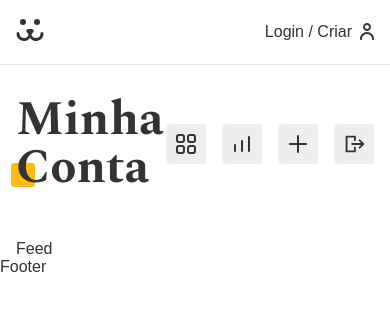
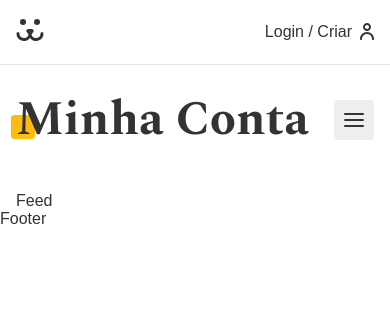
Before and after one commit to joaovitorpagani99/Projeto-React-Dog, a React (Create React App) app: page /conta in a window 390 px wide. Shown: the top 310 px of the page. Built offline with nearby package versions, Linux system fonts and the light colour scheme.

Commit message:
:sparkles: feat: adicionando menu mobile

```diff
--- a/src/Components/User/UserHeaderNav.js
+++ b/src/Components/User/UserHeaderNav.js
@@ -1,17 +1,41 @@
 import React from "react";
-import { NavLink } from "react-router-dom";
+import { NavLink, useLocation } from "react-router-dom";
 import { UserContext } from "../../UseContext";
 import { ReactComponent as MinhasFotos } from "../../Assets/feed.svg";
 import { ReactComponent as AdicionarFoto } from "../../Assets/adicionar.svg";
 import { ReactComponent as Estatisticas } from "../../Assets/estatisticas.svg";
 import { ReactComponent as Sair } from "../../Assets/sair.svg";
 import styles from "./UserHeaderNav.module.css";
+import useMedia from "../../Hooks/useMedia";
 
 const UserHeaderNav = () => {
   const { userLogout } = React.useContext(UserContext);
-  const [mobile, setMobile] = React.useState(null);
+  const mobile = useMedia("(max-width: 40rem)");
+  const [mobileMenu, setMobileMenu] = React.useState(false);
+
+  const {pathName} = useLocation();
+
+  React.useEffect(() => {
+    setMobileMenu(false);
+  }, [pathName]);
+
   return (
-    <nav className={styles.nav}>
+    <>
+      {mobile && (
+        <button
+          aria-label="Menu"
+          className={`${styles.mobileButton}  ${
+            mobileMenu && styles.mobileButtonActive
+          }`}
+          onClick={() => setMobileMenu(!mobileMenu)}
+        ></button>
+      )}
+
+      <nav
+        className={`${mobile ? styles.navMobile : styles.nav} ${
+          mobileMenu && styles.navMobileActive
+        }`}
+      >
         <NavLink to="/conta" end activeClassName={styles.active}>
           <MinhasFotos />
           {mobile && "Minhas Fotos"}
@@ -29,6 +53,7 @@
           {mobile && "Sair"}
         </button>
       </nav>
+    </>
   );
 };
 
--- a/src/Components/User/UserHeaderNav.module.css
+++ b/src/Components/User/UserHeaderNav.module.css
@@ -7,7 +7,7 @@
 .nav a,
 .nav button {
   background: #eee;
-    border-radius: .2rem;
+  border-radius: 0.2rem;
   height: 40px;
   width: 40px;
   display: flex;
@@ -38,3 +38,93 @@
 .nav a.active svg > * {
   fill: #fb1;
 }
+
+.mobileButton {
+  background: #eee;
+  border-radius: 0.2rem;
+  height: 40px;
+  padding: 0px;
+  width: 40px;
+  display: flex;
+  align-items: center;
+  justify-content: center;
+  border: 1px solid transparent;
+  transition: 0.1s;
+  cursor: pointer;
+}
+
+.mobileButton::after {
+  content: "";
+  display: block;
+  width: 1.2rem;
+  height: 2px;
+  border-radius: 2px;
+  background: currentColor;
+  box-shadow: 0 6px currentColor, 0 -6px currentColor;
+  transition: 0.2s;
+}
+
+.mobileButton:focus,
+.mobileButton:hover,
+.mobileButtonActive {
+  background: white;
+  box-shadow: 0 0 0 3px #eee;
+  border-color: #333;
+  outline: none;
+  box-shadow: 0 0 0 3px #fea;
+  color: #fb1;
+}
+
+.mobileButtonActive::after {
+  transform: rotate(90deg);
+  width: 4px;
+  height: 4px;
+  box-shadow: 0 8px currentColor, 0 -8px currentColor;
+}
+
+.navMobile {
+  display: block;
+  position: absolute;
+  top: 70px;
+  right: 0px;
+  padding: 0 1rem;
+  background: white;
+  box-shadow: 0 1px 2px rgba(0, 0, 0, 0.2);
+  border-radius: 0.2rem;
+  transform: translateX(-10px);
+  opacity: 0;
+  pointer-events: none;
+}
+
+.navMobile a,
+.navMobile button {
+  display: flex;
+  align-items: center;
+  background: none;
+  width: 100%;
+  border: none;
+  border-bottom: 1px solid #eee;
+  padding: 0.5rem 0;
+  margin: 1rem 0;
+  cursor: pointer;
+  pointer-events: initial;
+}
+
+.navMobileActive {
+    transition: .3s;
+    transform: initial;
+    opacity: 1;
+    z-index: 100;
+}
+
+.navMobile a:hover svg > *,
+.navMobile button:hover svg > * {
+  fill: #fb1;
+}
+.navMobile button {
+  border-bottom: none;
+}
+
+.navMobile svg {
+  margin-right: 0.5rem;
+}
--- /dev/null
+++ b/src/Hooks/useMedia.js
@@ -0,0 +1,21 @@
+import React from "react";
+
+const useMedia = (media) => {
+  const [match, setMatch] = React.useState(null);
+
+  React.useEffect(() => {
+    function changeMatch() {
+      const { matches } = window.matchMedia(media);
+      setMatch(matches);
+    }
+    changeMatch();
+    window.addEventListener("resize", changeMatch);
+    return () => {
+        window.removeEventListener("resize", changeMatch);
+    }
+  }, [media]);
+
+  return match;
+};
+
+export default useMedia;
```
Lines whose indentation alone changed are shown as unchanged.
